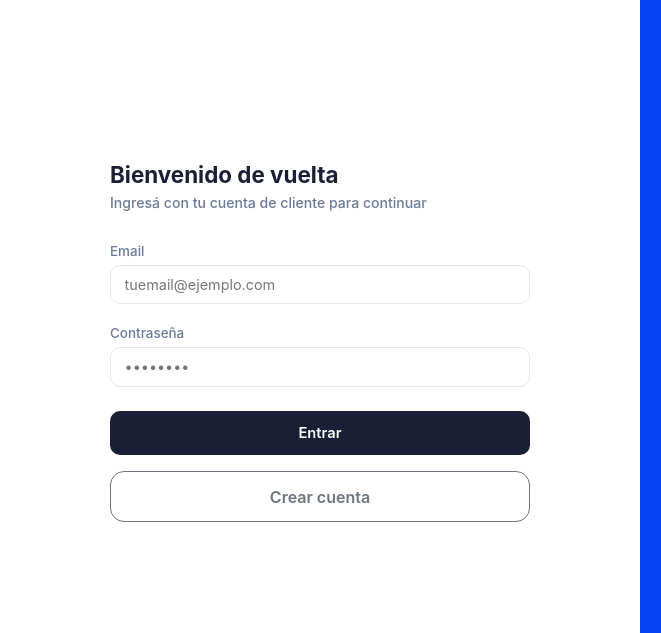
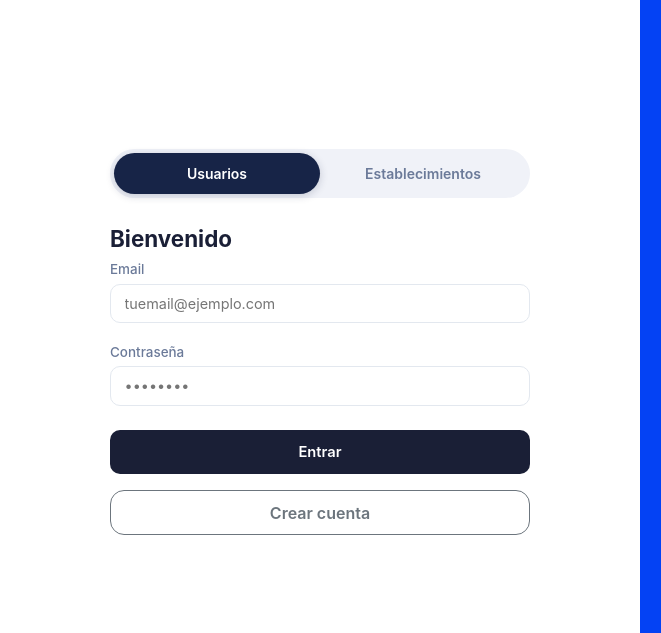
Before and after one commit to 4GeeksAcademy/lineup-lt67, a React app: page /client/login in a window 1280 px wide. Shown: the part 58-691 px from the top of the page, 0-661 px from the left. Built offline with nearby package versions, Linux system fonts and the light colour scheme; no server answers.

Commit message:
Cambios en nav bar y login clientes/establecimiento

```diff
--- a/src/front/landingpage/Welcome01.css
+++ b/src/front/landingpage/Welcome01.css
@@ -73,9 +73,9 @@ a {
   width: min(760px, 92vw);
   z-index: 999;
   display: flex;
-  align-items: center;
+  align-items: flex-end;
   justify-content: space-between;
-  padding: 8px 8px 8px 20px;
+  padding: 24px 42px;
   border-radius: 100px;
   background: rgba(255, 255, 255, 0.08);
   backdrop-filter: blur(24px) saturate(180%) brightness(1.1);
@@ -109,9 +109,9 @@ a {
 .nav-menu {
   display: flex;
   align-items: center;
-  gap: 16px;
+  gap: 24px;
   position: absolute;
-  left: 50%;
+  left: 65%;
   top: 50%;
   transform: translate(-50%, -50%);
 }
@@ -132,20 +132,36 @@ a {
   color: rgba(255, 255, 255, 1);
 }
 
-.btn-nav {
+.btn-nav01 {
   display: inline-flex;
   align-items: center;
-  background: var(--dark) !important;
   color: var(--white) !important;
+  background: var(--blue-hover) !important;
   border-radius: 100px;
   padding: 10px 22px;
   font-size: 0.875rem !important;
-  font-weight: 600 !important;
   white-space: nowrap;
   flex-shrink: 0;
   transition: background 0.2s !important;
 }
-.btn-nav:hover {
+.btn-nav01:hover {
+  background: var(--blue) !important;
+}
+
+.btn-nav-outline {
+  display: inline-flex;
+  align-items: center;
+  background: transparent;
+  color: rgba(255,255,255,0.9) !important;
+  border: 1px solid rgba(255, 255, 255, 1);
+  border-radius: 100px;
+  padding: 8px 24px;
+  font-size: 0.875rem !important;
+  transition: background 0.2s !important;
+}
+
+.btn-nav-outline:hover {
+  border: 1px solid rgba(255, 255, 255, 0);
   background: var(--blue) !important;
 }
 
--- a/src/front/landingpage/Welcome01.jsx
+++ b/src/front/landingpage/Welcome01.jsx
@@ -1,5 +1,6 @@
 import { useEffect, useState } from "react";
 import "./Welcome01.css";
+import { useNavigate } from "react-router-dom";
 
 // Assets
 import logoMenu from "./assets/logo-menu.svg";
@@ -10,7 +11,7 @@ import ctaImg from "./assets/LINEUP_CTA-img.svg";
 
 export default function Welcome01() {
 
-  const [dropdownOpen, setDropdownOpen] = useState(false);
+  const navigate = useNavigate();
 
   useEffect(() => {
     const nav = document.getElementById("navbar");
@@ -63,12 +64,11 @@ export default function Welcome01() {
           </a>
           <ul className="nav-menu">
             <li><a href="#" className="active">Inicio</a></li>
-
             <li><a href="#nosotros">Nosotros</a></li>
-
             <li><a href="#testimonios">Testimonios</a></li>
+            <li style={{ marginRight: "-10px" }}><a href="#" className="btn-nav01" onClick={ (e) => { e.preventDefault(); navigate("/client/login") }}>Acceder</a></li>
+            <li><a href="#" className="btn-nav-outline">Registrarme</a></li>
           </ul>
-          <a href="#cta" className="btn-nav">Prueba la app</a>
         </nav>
       </header>
 
--- a/src/front/pages/ClientLogin.jsx
+++ b/src/front/pages/ClientLogin.jsx
@@ -11,7 +11,8 @@ export const ClientLogin = () => {
 
     const [email, setEmail] = useState("");
     const [password, setPassword] = useState("");
-    const [error, setError] = useState("");
+    const [error, setError] = useState("")
+    const [activeTab, setActiveTab] = useState("usuario")
 
     function handleSubmit(e) {
         e.preventDefault();
@@ -47,26 +48,24 @@ export const ClientLogin = () => {
         <div className="login-split">
             <div className="login-left">
                 <div style={{ maxWidth: 420, width: "100%" }}>
-                    <h2
-                        className="fw-bold mb-1"
-                        style={{ fontSize: "1.4rem", color: "#1a1f36" }}
-                    >
-                        Bienvenido de vuelta
+
+                    {/* Toggle */}
+                    <div className="login-toggle">
+                        <button type="button" className={`toggle-btn ${activeTab === "usuario" ? "active" : ""}`} onClick={() => setActiveTab("usuario")} >
+                            Usuarios
+                        </button>
+                        <button type="button" className={`toggle-btn ${activeTab === "negocio" ? "active" : ""}`} onClick={() => { setActiveTab("negocio"); navigate("/establecimiento/login"); }} >
+                            Establecimientos
+                        </button>
+                    </div>
+
+                    <h2 className="fw-bold mb-1" style={{ fontSize: "1.4rem", color: "#1a1f36" }} >
+                        Bienvenido
                     </h2>
-
-                    <p
-                        className="mb-4"
-                        style={{ fontSize: ".88rem", color: "#6b7a99" }}
-                    >
-                        Ingresá con tu cuenta de cliente para continuar
-                    </p>
 
                     <form onSubmit={handleSubmit}>
                         <div className="mb-3">
-                            <label
-                                className="form-label fw-500 mb-1"
-                                style={{ fontSize: ".84rem", color: "#6b7a99" }}
-                            >
+                            <label className="form-label fw-500 mb-1" style={{ fontSize: ".84rem", color: "#6b7a99" }} >
                                 Email
                             </label>
                             <input
@@ -97,10 +96,7 @@ export const ClientLogin = () => {
                         </div>
 
                         {error && (
-                            <p
-                                className="text-danger mb-3"
-                                style={{ fontSize: ".84rem" }}
-                            >
+                            <p className="text-danger mb-3" style={{ fontSize: ".84rem" }} >
                                 {error}
                             </p>
                         )}
@@ -109,15 +105,7 @@ export const ClientLogin = () => {
                             Entrar
                         </button>
 
-                        <Link
-                            to="/client/register"
-                            className="btn btn-outline-secondary w-100"
-                            style={{
-                                borderRadius: "14px",
-                                padding: ".78rem 1rem",
-                                fontWeight: 600
-                            }}
-                        >
+                        <Link to="/client/register" className="btn btn-outline-secondary w-100" style={{ borderRadius: "14px", padding: ".6rem", fontWeight: 600 }}>
                             Crear cuenta
                         </Link>
                     </form>
--- a/src/front/pages/EstablecimientosCRUD/EstablecimientoLogin.jsx
+++ b/src/front/pages/EstablecimientosCRUD/EstablecimientoLogin.jsx
@@ -12,6 +12,7 @@ export const EstablecimientoLogin = () => {
     const [nombre, setNombre] = useState("");
     const [password, setPassword] = useState("");
     const [error, setError] = useState("");
+    const [activeTab, setActiveTab] = useState("negocio")
 
     function handleSubmit(e) {
         e.preventDefault();
@@ -39,13 +40,18 @@ export const EstablecimientoLogin = () => {
             <div className="login-left">
                 <div style={{ maxWidth: 420, width: "100%" }}>
 
+                    <div className="login-toggle">
+                        <button type="button" className={`toggle-btn ${activeTab === "usuario" ? "active" : ""}`} onClick={() => { setActiveTab("usuario"); navigate("/client/login");}} >
+                            Usuarios
+                        </button>
+                        <button type="button" className={`toggle-btn ${activeTab === "negocio" ? "active" : ""}`} onClick={() => setActiveTab("negocio")} >
+                            Establecimientos
+                        </button>
+                    </div>
+
                     <h2 className="fw-bold mb-1" style={{ fontSize: "1.4rem", color: "#1a1f36" }}>
-                        Bienvenido de vuelta
+                        Bienvenido
                     </h2>
-
-                    <p className="mb-4" style={{ fontSize: ".88rem", color: "#6b7a99" }}>
-                        Ingresa con tu establecimiento para continuar
-                    </p>
 
                     <form onSubmit={handleSubmit}>
                         <div className="mb-3">
--- a/src/front/pages/EstablecimientosCRUD/EstablecimientoStyles.css
+++ b/src/front/pages/EstablecimientosCRUD/EstablecimientoStyles.css
@@ -135,3 +135,31 @@
   font-weight: 700;
   flex-shrink: 0;
 }
+
+.login-toggle {
+  display: flex;
+  background: #f0f2f8;
+  border-radius: 100px;
+  padding: 4px;
+  margin-bottom: 28px;
+  width: 100%;
+}
+
+.toggle-btn {
+  flex: 1;
+  border: none;
+  background: transparent;
+  border-radius: 100px;
+  padding: 10px 0;
+  font-size: 0.875rem;
+  font-weight: 600;
+  color: #6b7a99;
+  cursor: pointer;
+  transition: all 0.2s;
+}
+
+.toggle-btn.active {
+  background: #172447;
+  color: #ffffff;
+  box-shadow: 0 2px 8px rgba(23,36,71,0.2);
+}
```
